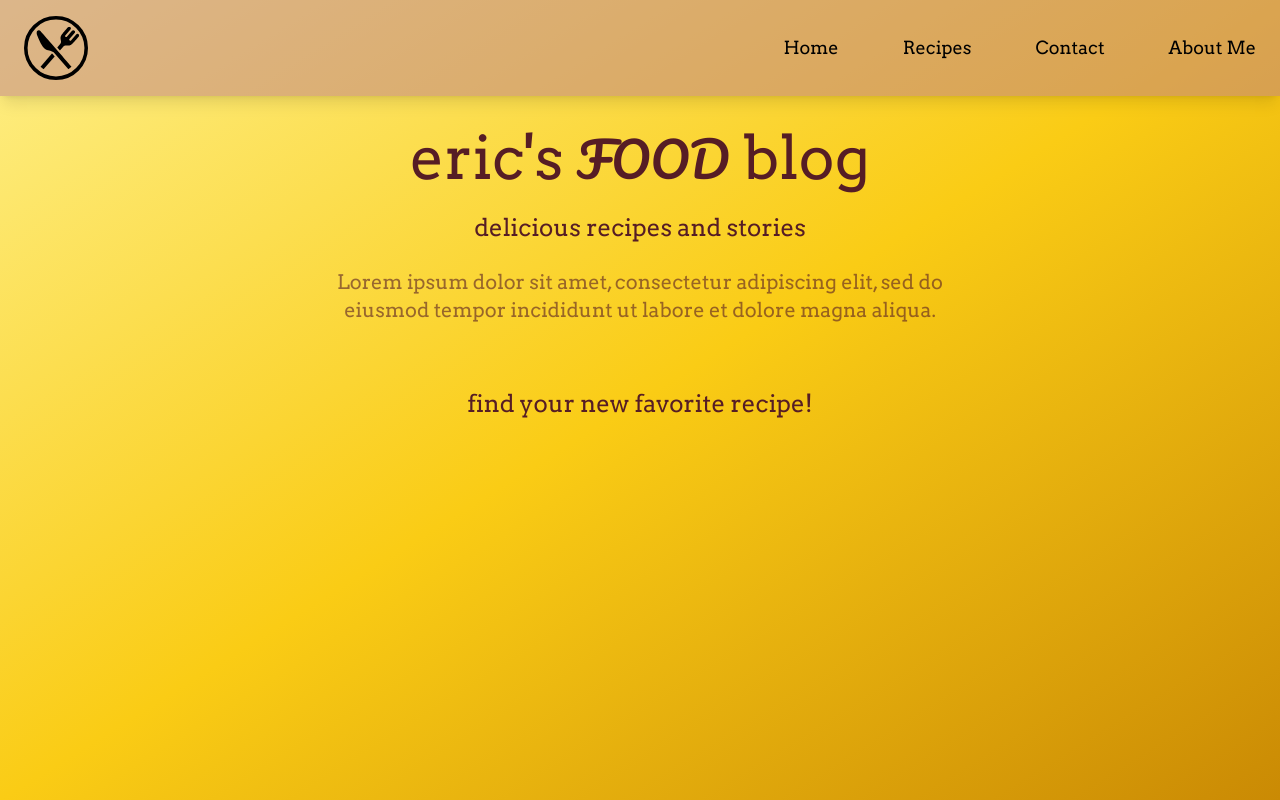
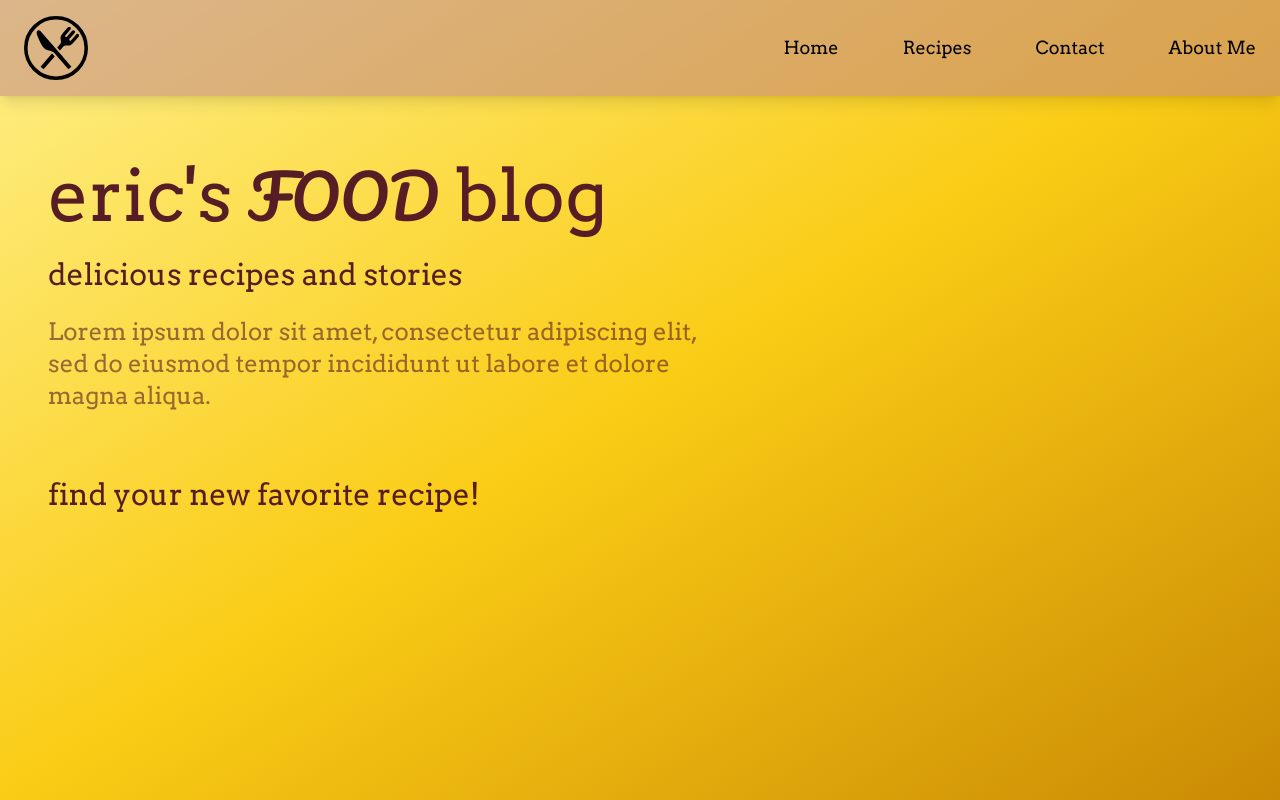
Before and after one commit to EricTheHoff/responsive_layout, a React (Vite) app: page / in a window 1280 px wide. Built offline with nearby package versions, Linux system fonts and the light colour scheme.

Commit message:
Aligned header contents to the left of the screen for larger devices.

```diff
--- a/src/components/header/Header.jsx
+++ b/src/components/header/Header.jsx
@@ -1,10 +1,10 @@
 const Header = () => {
   return (
-    <div className='flex flex-col items-center mt-8 text-center font-arvo text-chocolate-100 2xl:mt-16'>
-      <h1 className='text-4xl md:text-6xl'>{`eric's`} <span className='font-pacifico text-chocolate-100 uppercase text-3xl md:text-5xl'>food</span> blog</h1>
-      <h2 className='my-2 md:my-6 md:text-2xl'>delicious recipes and stories</h2>
-      <p className='text-chocolate-50 mx-4 text-sm max-w-md md:text-xl md:max-w-lg lg:max-w-xl xl:max-w-2xl'>Lorem ipsum dolor sit amet, consectetur adipiscing elit, sed do eiusmod tempor incididunt ut labore et dolore magna aliqua.</p>
-      <span className='mt-6 md:mt-12 md:text-2xl xl:mt-16'>find your new favorite recipe!</span>
+    <div className='flex flex-col items-center mt-8 text-center font-arvo text-chocolate-100 lg:items-start lg:text-left lg:ml-12 xl:mt-16'>
+      <h1 className='text-4xl md:text-6xl xl:text-7xl 2xl:text-8xl'>{`eric's`} <span className='font-pacifico text-chocolate-100 uppercase text-3xl md:text-5xl xl:text-6xl 2xl:text-7xl'>food</span> blog</h1>
+      <h2 className='my-2 md:my-6 md:text-2xl xl:text-3xl 2xl:text-4xl'>delicious recipes and stories</h2>
+      <p className='text-chocolate-50 mx-4 text-sm max-w-md md:mx-0 md:text-xl md:max-w-lg lg:max-w-xl xl:max-w-2xl xl:text-2xl 2xl:text-3xl'>Lorem ipsum dolor sit amet, consectetur adipiscing elit, sed do eiusmod tempor incididunt ut labore et dolore magna aliqua.</p>
+      <span className='mt-6 md:mt-12 md:text-2xl xl:mt-16 xl:text-3xl 2xl:text-4xl'>find your new favorite recipe!</span>
     </div>
   )
 };
```
